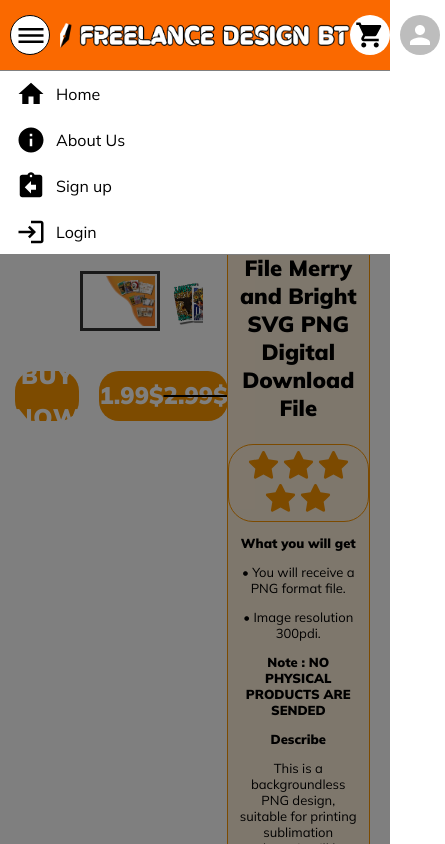
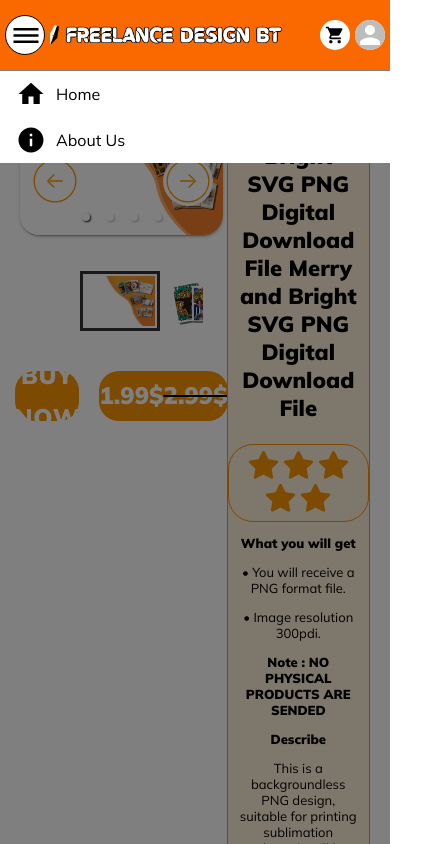
Before and after one commit to seanleez/PrjTA, a React (Vite) app: page /image-detail/1 in a window 390 px wide. Both pictures are taken after a click on the button 30 px from the left and 35 px from the top of the page. Shown: the top 844 px of the page, 445 px wide, since content can reach past the window. Built offline with nearby package versions, Linux system fonts and the light colour scheme.

Commit message:
responsive header

```diff
--- a/src/components/layout/header/HeaderDropdown.module.scss
+++ b/src/components/layout/header/HeaderDropdown.module.scss
@@ -36,11 +36,11 @@ $dropdown-height: 184px;
   display: none;
   position: absolute;
   background-color: rgba(0, 0, 0, 0.5);
-  top: calc($header-height + $dropdown-height);
+  top: calc($header-height);
   left: 0;
   width: 100%;
   bottom: 0;
-  z-index: 999;
+  z-index: 998;
 
   &.open {
     display: block;
--- a/src/components/layout/header/HeaderDropdown.tsx
+++ b/src/components/layout/header/HeaderDropdown.tsx
@@ -1,10 +1,10 @@
+import { INavigationItem } from "@constants/interface";
 import { List, ListItem } from "@mui/material";
-import { IItem } from "layout/component/Header";
 import { useNavigate } from "react-router-dom";
 import styles from "./HeaderDropdown.module.scss";
 interface IHeaderDropdown {
   open: boolean;
-  list: IItem[];
+  list: INavigationItem[];
   onClose: () => void;
 }
 
@@ -20,7 +20,9 @@ const HeaderDropdown: React.FC<IHeaderDropdown> = ({ open, list, onClose }) => {
     <>
       <div className={`${styles.headerDropdown} ${open ? styles.open : ""}`}>
         <List sx={{ pt: 0 }}>
-          {list.map((item: IItem) => (
+          {list
+            .filter((item: INavigationItem) => !item.isHidden)
+            .map((item: INavigationItem) => (
               <ListItem
                 key={item.path}
                 onClick={() => handleClickItem(item.path)}
--- /dev/null
+++ b/src/components/layout/header/HeaderFeatures.module.scss
@@ -0,0 +1,31 @@
+@import "../../../styles/mixin.scss";
+
+.headerFeatures {
+  width: 33%;
+  text-align: right;
+  display: flex;
+  align-items: center;
+  justify-content: flex-end;
+  gap: 15px;
+
+  .avatar {
+    padding: 0 !important;
+    width: 30px !important;
+    height: 30px !important;
+    div {
+      width: 30px !important;
+      height: 30px !important;
+    }
+  }
+
+  button > svg {
+    width: 20px !important;
+    height: 20px !important;
+  }
+}
+
+@include responsive(sm) {
+  .headerFeatures {
+    gap: 5px;
+  }
+}
--- a/src/components/layout/header/HeaderFeatures.tsx
+++ b/src/components/layout/header/HeaderFeatures.tsx
@@ -1,4 +1,4 @@
-import { ShoppingCart } from "@mui/icons-material";
+import { ShoppingCart, Edit, Logout } from "@mui/icons-material";
 import {
   Avatar,
   Box,
@@ -10,21 +10,35 @@ import {
 } from "@mui/material";
 import { useState } from "react";
 import { useNavigate } from "react-router-dom";
+import styles from "./HeaderFeatures.module.scss";
+interface INavigationItem {
+  label: string;
+  icon: React.ReactNode;
+}
 
-const settings = ["Sign up", "Log in"];
+const NAVIGATION_LIST: INavigationItem[] = [
+  {
+    label: "Edit Information",
+    icon: <Edit />,
+  },
+  {
+    label: "Log out",
+    icon: <Logout />,
+  },
+];
 
 const HeaderFeatures: React.FC = () => {
   const [anchorElMenu, setAnchorElUser] = useState<null | HTMLElement>(null);
   const navigate = useNavigate();
+
   const handleOpenActionMenu = (event: React.MouseEvent<HTMLElement>) => {
     setAnchorElUser(event.currentTarget);
   };
 
-  const handleCloseActionMenu = (setting: string) => {
-    console.log(setting);
+  const handleCloseActionMenu = (label: string) => {
     setAnchorElUser(null);
-    if (typeof setting === "string") {
-      if (setting === "Edit Information") {
+    if (typeof label === "string") {
+      if (label === "Edit Information") {
         navigate("/edit-information");
       } else {
         // do st when log out
@@ -33,24 +47,24 @@ const HeaderFeatures: React.FC = () => {
   };
 
   return (
-    <>
+    <div className={`${styles.headerFeatures}`}>
       <Tooltip title="Cart">
-        <IconButton
-          size="small"
-          sx={{ p: 0 }}
-          onClick={() => navigate("/cart")}
-        >
+        <IconButton size="small" onClick={() => navigate("/cart")}>
           <ShoppingCart />
         </IconButton>
       </Tooltip>
       <Box>
-        <Tooltip title="Open settings">
-          <IconButton size="small" onClick={handleOpenActionMenu} sx={{ p: 0 }}>
+        <Tooltip title="Your account">
+          <IconButton
+            size="small"
+            onClick={handleOpenActionMenu}
+            className={`${styles.avatar}`}
+          >
             <Avatar alt="Dong Le" />
           </IconButton>
         </Tooltip>
         <Menu
-          sx={{ mt: "45px" }}
+          sx={{ mt: "45px", p: 0 }}
           anchorEl={anchorElMenu}
           anchorOrigin={{
             vertical: "top",
@@ -64,17 +78,18 @@ const HeaderFeatures: React.FC = () => {
           open={Boolean(anchorElMenu)}
           onClose={handleCloseActionMenu}
         >
-          {settings.map((setting) => (
+          {NAVIGATION_LIST.map((item: INavigationItem, index: number) => (
             <MenuItem
-              key={setting}
-              onClick={() => handleCloseActionMenu(setting)}
+              key={index}
+              onClick={() => handleCloseActionMenu(item.label)}
             >
-              <Typography>{setting}</Typography>
+              {item.icon}
+              <Typography sx={{ ml: "5px" }}>{item.label}</Typography>
             </MenuItem>
           ))}
         </Menu>
       </Box>
-    </>
+    </div>
   );
 };
 
--- a/src/layout/component/Header.module.scss
+++ b/src/layout/component/Header.module.scss
@@ -21,20 +21,18 @@
 
   ul.navigation-list {
     display: flex;
-    gap: 15px;
     margin: 0;
     padding: 0;
-    font-size: 18px;
+    font-size: 16px;
     width: 33%;
 
     li {
       list-style-type: none;
       a {
         color: var(--black);
-
         text-decoration: none;
         font-weight: 700;
-        padding: 20px;
+        padding: 15px;
         transition: all 0.3 ease;
       }
     }
@@ -74,21 +72,13 @@
       height: 30px;
       width: auto;
       vertical-align: middle;
+      cursor: pointer;
     }
   }
 
   svg {
     height: 30px !important;
     width: 30px !important;
-  }
-
-  .header-features {
-    width: 33%;
-    text-align: right;
-    display: flex;
-    align-items: center;
-    justify-content: flex-end;
-    gap: 5px;
   }
 
   .actions {
@@ -103,7 +93,7 @@
   }
 }
 
-@include responsive(lg) {
+@include responsive(md) {
   .header {
     padding: 10px;
     .navigation-container {
@@ -126,3 +116,15 @@
     }
   }
 }
+
+@include responsive(sm) {
+  .header {
+    padding: 10px 5px;
+    .navigation-container {
+      gap: 5px;
+      img {
+        height: 20px;
+      }
+    }
+  }
+}
--- a/src/layout/component/Header.tsx
+++ b/src/layout/component/Header.tsx
@@ -1,7 +1,8 @@
 import Logo from "@assets/images/logo.png";
-import { HeaderFeatures, HeaderDropdown } from "@components/layout/header";
+import { HeaderDropdown, HeaderFeatures } from "@components/layout/header";
+import { INavigationItem } from "@constants/interface";
 import {
-  AssignmentReturn,
+  AppRegistration,
   Dehaze,
   Home,
   Info,
@@ -15,15 +16,9 @@ interface IHeader {
   layout?: string;
 }
 
-export interface IItem {
-  path: string;
-  label: string;
-  icon: React.ReactNode;
-}
-
 const IS_LOGIN = true;
 
-const NAVIGATION_LIST: IItem[] = [
+const NAVIGATION_LIST: INavigationItem[] = [
   {
     path: "/",
     label: "Home",
@@ -37,12 +32,14 @@ const NAVIGATION_LIST: IItem[] = [
   {
     path: "/register",
     label: "Sign up",
-    icon: <AssignmentReturn />,
+    icon: <AppRegistration />,
+    isHidden: IS_LOGIN,
   },
   {
     path: "/login",
     label: "Login",
     icon: <Login />,
+    isHidden: IS_LOGIN,
   },
 ];
 
@@ -63,7 +60,7 @@ const Header: React.FC<IHeader> = ({ layout }) => {
         }`}
       >
         <ul className={`${styles["navigation-list"]}`}>
-          {NAVIGATION_LIST.slice(0, 2).map((item: IItem) => (
+          {NAVIGATION_LIST.slice(0, 2).map((item: INavigationItem) => (
             <li key={item.path}>
               <Link to={item.path}>{item.label}</Link>
             </li>
@@ -91,9 +88,7 @@ const Header: React.FC<IHeader> = ({ layout }) => {
         </div>
 
         {IS_LOGIN ? (
-          <div className={`${styles["header-features"]}`}>
-            <HeaderFeatures />
-          </div>
+          <HeaderFeatures />
         ) : (
           <div className={`${styles["actions"]}`}>
             <Button variant="contained" onClick={() => navigate("/register")}>
```
Also changed, not shown: src/constants/interface.ts (+7 -0 lines). Lines whose indentation alone changed are shown as unchanged.
